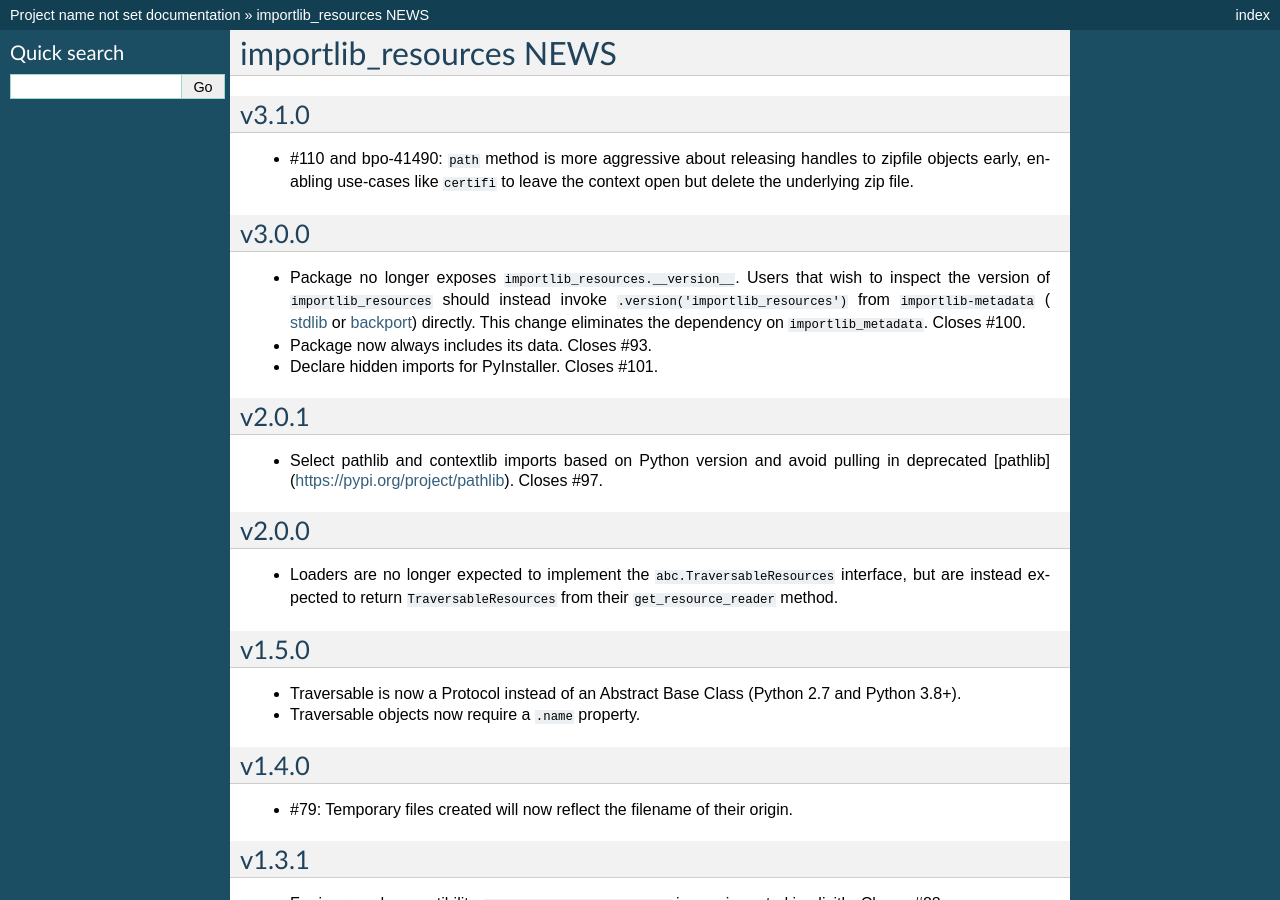
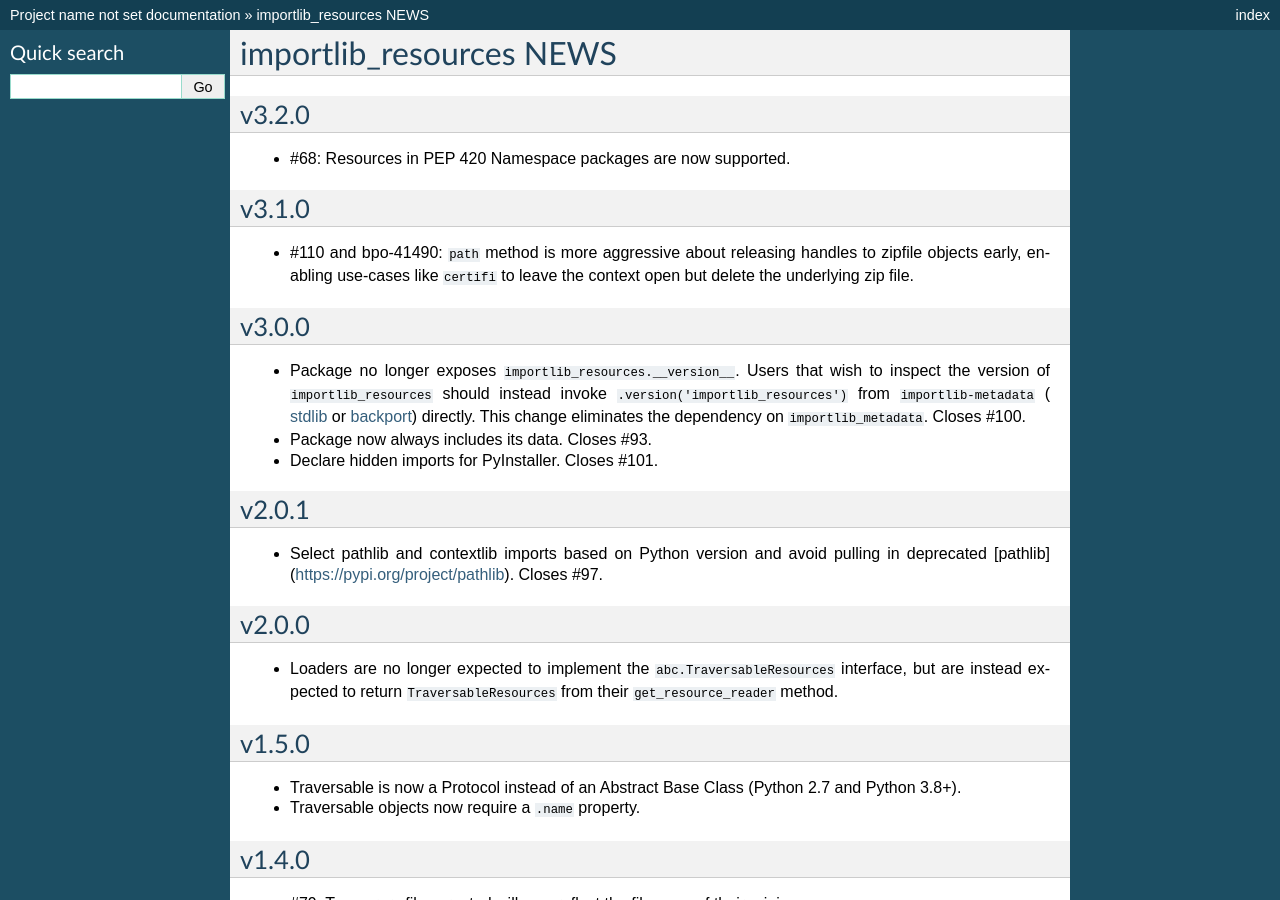
Before and after one commit to python/importlib_resources, a Sphinx documentation site: the page built from docs/changelog.rst, in a window 1280 px wide and 900 px high. Built offline with Sphinx 7.4.7, drawn with Linux system fonts in a browser that asks for light colours; pages that are not in the unit, such as notebooks, are missing from menus.

Commit message:
Update changelog. Closes #68.

```diff
--- a/docs/changelog.rst
+++ b/docs/changelog.rst
@@ -1,6 +1,11 @@
 ==========================
  importlib_resources NEWS
 ==========================
+
+v3.2.0
+======
+
+* #68: Resources in PEP 420 Namespace packages are now supported.
 
 v3.1.0
 ======
```
